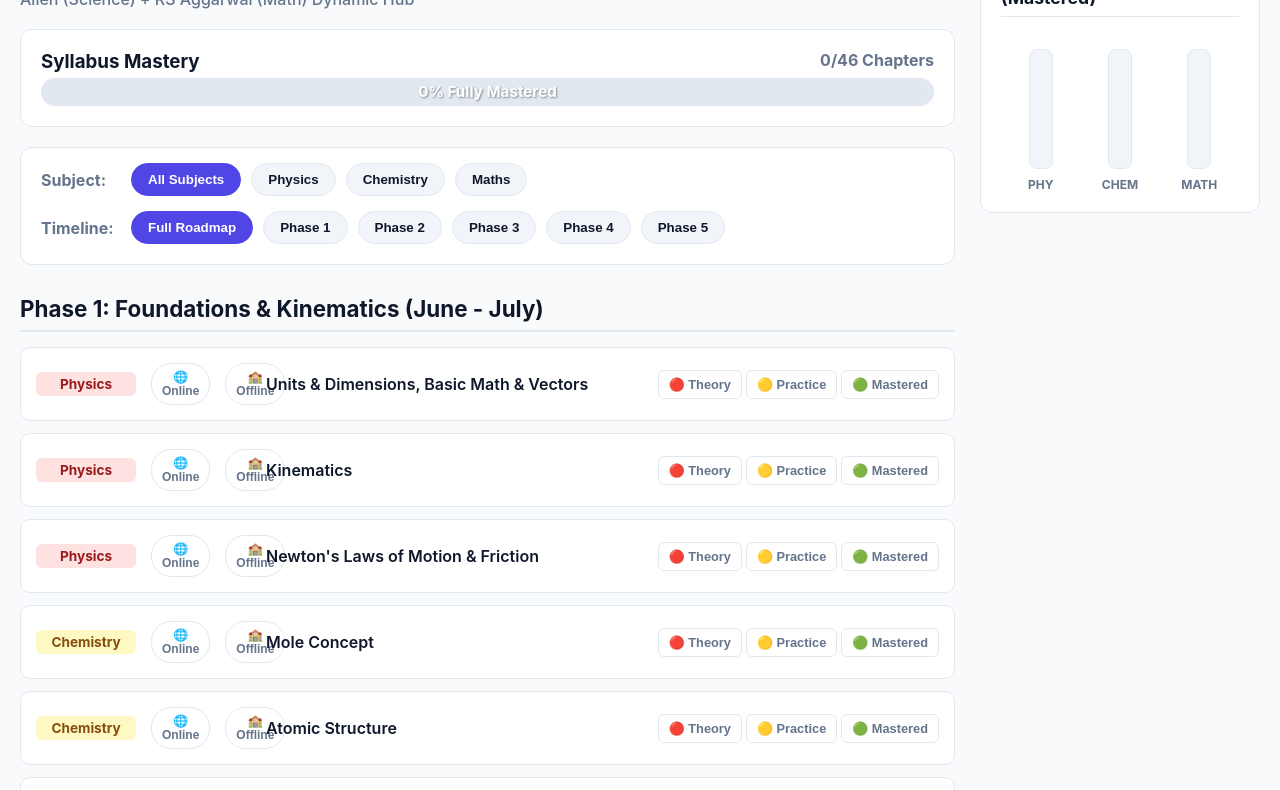
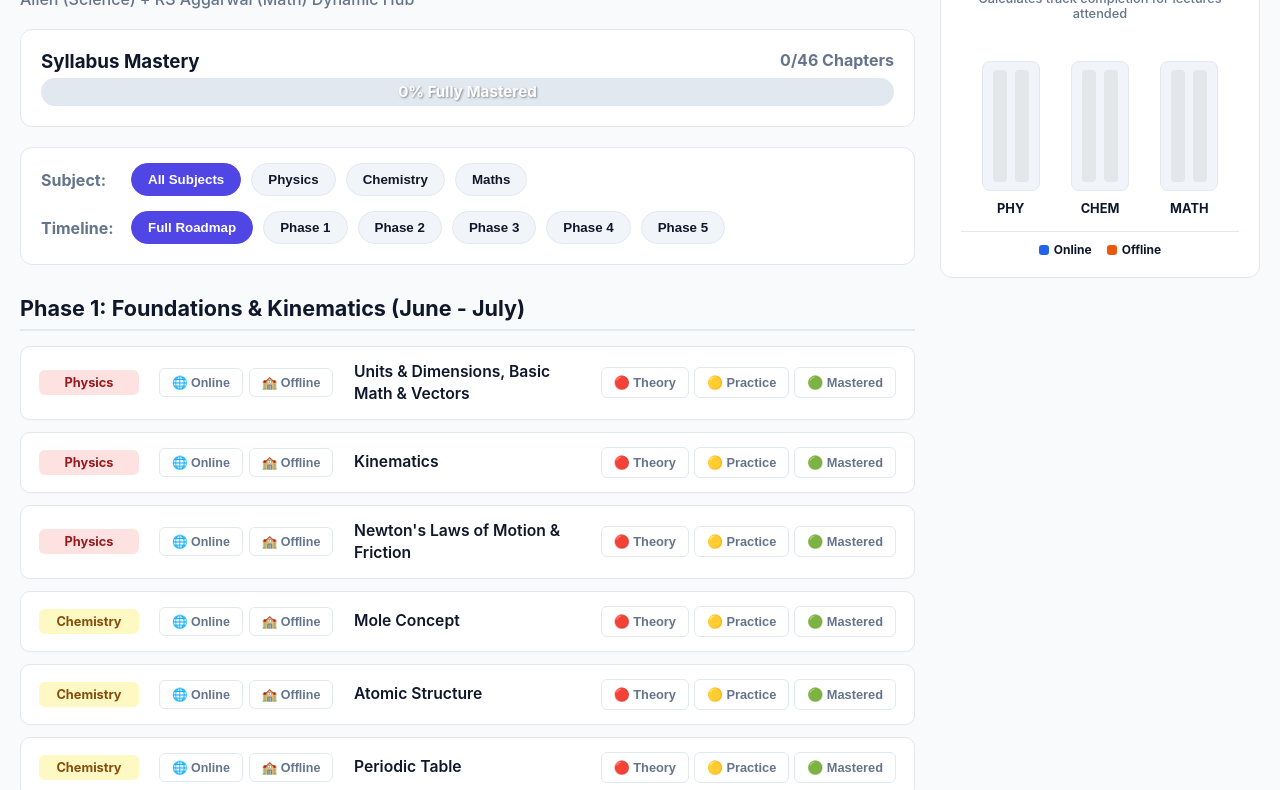
Before and after one commit to bhavyasharmahere/congenial-robot, a plain HTML site: page index.html in a window 1280 px wide. Shown: the part 75-865 px from the top of the page. Drawn offline with Linux system fonts and the light colour scheme.

Commit message:
Update index.html

```diff
--- a/index.html
+++ b/index.html
@@ -59,9 +59,9 @@
         /* Layout Grid for Sidebar & Content */
         .main-layout {
             display: grid;
-            grid-template-columns: 1fr 280px;
+            grid-template-columns: 1fr 320px;
             gap: 25px;
-            max-width: 1400px;
+            max-width: 1440px;
             margin: 0 auto;
         }
 
@@ -118,17 +118,25 @@
             background: var(--card-bg); border: 1px solid var(--border-color);
             border-radius: 12px; padding: 20px;
         }
-        .side-panel h3 { margin: 0 0 15px 0; font-size: 1.1rem; border-bottom: 1px solid var(--border-color); padding-bottom: 8px; }
+        .side-panel h3 { margin: 0 0 5px 0; font-size: 1.05rem; text-align: center;}
+        .side-panel p { margin: 0 0 15px 0; font-size: 0.8rem; text-align: center; color: var(--text-muted); font-weight: 500;}
 
-        /* Vertical Progress Meter Style */
-        .vertical-bars { display: flex; justify-content: space-around; align-items: flex-end; height: 160px; padding-top: 10px; }
-        .v-bar-wrapper { display: flex; flex-direction: column; align-items: center; height: 100%; justify-content: flex-end; width: 50px; }
-        .v-bar-container { background: var(--acc-bg); border: 1px solid var(--border-color); border-radius: 8px; width: 24px; height: 120px; position: relative; overflow: hidden; }
-        .v-bar-fill { position: absolute; bottom: 0; width: 100%; height: 0%; transition: height 0.4s ease; }
-        .v-bar-phy { background: #ef4444; }
-        .v-bar-che { background: #eab308; }
-        .v-bar-mat { background: #0ea5e9; }
-        .v-label { font-size: 0.75rem; font-weight: bold; margin-top: 8px; color: var(--text-muted); }
+        /* Side by Side Comparative Vertical Progress Layout */
+        .vertical-bars { display: flex; justify-content: space-between; align-items: flex-end; height: 180px; padding: 0 5px; }
+        .subject-group { display: flex; flex-direction: column; align-items: center; gap: 6px; flex: 1; }
+        .bars-pair { display: flex; gap: 8px; align-items: flex-end; height: 130px; background: var(--acc-bg); padding: 8px 10px; border-radius: 8px; border: 1px solid var(--border-color); }
+        .v-bar-container { width: 14px; height: 100%; position: relative; border-radius: 4px; overflow: hidden; background: rgba(0,0,0,0.06); }
+        [data-theme="dim"] .v-bar-container, [data-theme="dark"] .v-bar-container { background: rgba(255,255,255,0.06); }
+        .v-bar-fill { position: absolute; bottom: 0; width: 100%; height: 0%; transition: height 0.4s cubic-bezier(0.4, 0, 0.2, 1); }
+
+        /* Theme Content Colorations */
+        .v-bar-on { background: #2563eb; }
+        .v-bar-off { background: #ea580c; }
+        .v-label { font-size: 0.8rem; font-weight: 700; color: var(--text-main); margin-top: 4px; }
+
+        .legend-box { display: flex; justify-content: center; gap: 15px; margin-top: 15px; font-size: 0.75rem; font-weight: 700; border-top: 1px solid var(--border-color); padding-top: 10px;}
+        .legend-item { display: flex; align-items: center; gap: 5px; }
+        .dot { width: 10px; height: 10px; border-radius: 3px; }
 
         /* Filters */
         .filter-section {
@@ -141,62 +149,70 @@
         .filter-btn {
             background: var(--acc-bg); border: 1px solid var(--border-color);
             padding: 8px 16px; border-radius: 20px; cursor: pointer;
-            color: var(--text-main); font-weight: 600; white-space: nowrap;
+            color: var(--text-main); font-weight: 600; white-space: nowrap; transition: all 0.2s;
         }
         .filter-btn.active { background: var(--primary); color: white; border-color: var(--primary); }
 
         /* Chapter Cards */
-        .phase-title { font-size: 1.4rem; margin-top: 30px; margin-bottom: 15px; padding-bottom: 8px; border-bottom: 2px solid var(--border-color); }
-        .chapter-card { background: var(--card-bg); border: 1px solid var(--border-color); border-radius: 10px; margin-bottom: 12px; overflow: hidden; }
+        .phase-title { font-size: 1.35rem; margin-top: 30px; margin-bottom: 15px; padding-bottom: 8px; border-bottom: 2px solid var(--border-color); }
+        .chapter-card { background: var(--card-bg); border: 1px solid var(--border-color); border-radius: 10px; margin-bottom: 12px; overflow: hidden; box-shadow: 0 1px 3px rgba(0,0,0,0.02); }
 
         .chapter-header {
-            display: grid; grid-template-columns: 100px 100px 1fr auto; align-items: center; padding: 15px; cursor: pointer; gap: 15px;
+            display: grid; grid-template-columns: 100px 175px 1fr auto; align-items: center; padding: 14px 18px; cursor: pointer; gap: 20px;
         }
         .chapter-header:hover { background: var(--acc-bg); }
 
-        .subject-badge { display: inline-block; padding: 4px 10px; border-radius: 6px; font-size: 0.85rem; font-weight: bold; text-align: center; }
+        .subject-badge { display: inline-block; padding: 5px 10px; border-radius: 6px; font-size: 0.8rem; font-weight: bold; text-align: center; }
         .phy-badge { background: var(--sub-phy-bg); color: var(--sub-phy-text); }
         .che-badge { background: var(--sub-che-bg); color: var(--sub-che-text); }
         .mat-badge { background: var(--sub-mat-bg); color: var(--sub-mat-text); }
 
-        .chapter-title { font-weight: 600; font-size: 1rem; }
+        .chapter-title { font-weight: 600; font-size: 0.98rem; line-height: 1.4; }
 
         /* Interactive Control Layout groups */
-        .control-block { display: flex; gap: 15px; align-items: center; }
-        .status-group { display: flex; gap: 4px; }
+        .control-block { display: flex; gap: 6px; align-items: center; }
+        .status-group { display: flex; gap: 5px; }
 
+        /* Tactile Refined Buttons styling */
         .status-btn {
-            padding: 6px 10px; border: 1px solid var(--border-color);
+            padding: 7px 12px; border: 1px solid var(--border-color);
             border-radius: 6px; background: var(--card-bg);
             color: var(--text-muted); font-weight: 600; font-size: 0.8rem;
-            cursor: pointer; transition: all 0.2s;
+            cursor: pointer; transition: all 0.15s ease;
         }
+        .status-btn:hover { background: var(--acc-bg); transform: translateY(-1px); }
 
-        /* Highlight States */
-        .btn-red.active { background: #fee2e2; color: #dc2626; border-color: #fca5a5; }
-        .btn-yellow.active { background: #fef9c3; color: #d97706; border-color: #fde047; }
-        .btn-green.active { background: #dcfce7; color: #16a34a; border-color: #86efac; }
+        /* Enhanced Highlight States */
+        .btn-red.active { background: #fee2e2; color: #dc2626; border-color: #fca5a5; box-shadow: 0 2px 4px rgba(220,38,38,0.08); }
+        .btn-yellow.active { background: #fef9c3; color: #b45309; border-color: #fde047; box-shadow: 0 2px 4px rgba(180,83,9,0.08); }
+        .btn-green.active { background: #dcfce7; color: #15803d; border-color: #86efac; box-shadow: 0 2px 4px rgba(21,128,61,0.08); }
 
-        .btn-mode { padding: 6px 10px; font-size: 0.75rem; border-radius: 20px; border: 1px solid var(--border-color); background: var(--card-bg); color: var(--text-muted); cursor: pointer; font-weight: bold; }
-        .btn-mode.active-mode { background: var(--primary); color: white; border-color: var(--primary); }
+        .btn-mode { padding: 6px 12px; font-size: 0.78rem; border-radius: 6px; border: 1px solid var(--border-color); background: var(--card-bg); color: var(--text-muted); cursor: pointer; font-weight: 700; transition: all 0.15s ease; }
+        .btn-mode:hover { background: var(--acc-bg); transform: translateY(-1px); }
 
-        [data-theme="dim"] .btn-red.active, [data-theme="dark"] .btn-red.active { background: #7f1d1d; color: #fca5a5; border-color: #dc2626; }
-        [data-theme="dim"] .btn-yellow.active, [data-theme="dark"] .btn-yellow.active { background: #713f12; color: #fde047; border-color: #d97706; }
-        [data-theme="dim"] .btn-green.active, [data-theme="dark"] .btn-green.active { background: #14532d; color: #86efac; border-color: #16a34a; }
+        .btn-mode.active-online { background: #e0f2fe; color: #0369a1; border-color: #7dd3fc; box-shadow: 0 2px 4px rgba(3,105,161,0.08); }
+        .btn-mode.active-offline { background: #ffedd5; color: #c2410c; border-color: #fdba74; box-shadow: 0 2px 4px rgba(194,65,12,0.08); }
+
+        [data-theme="dim"] .btn-red.active, [data-theme="dark"] .btn-red.active { background: #450a0a; color: #fca5a5; border-color: #dc2626; }
+        [data-theme="dim"] .btn-yellow.active, [data-theme="dark"] .btn-yellow.active { background: #422006; color: #fde047; border-color: #d97706; }
+        [data-theme="dim"] .btn-green.active, [data-theme="dark"] .btn-green.active { background: #064e3b; color: #86efac; border-color: #16a34a; }
+
+        [data-theme="dim"] .btn-mode.active-online, [data-theme="dark"] .btn-mode.active-online { background: #0c4a6e; color: #bae6fd; border-color: #0284c7; }
+        [data-theme="dim"] .btn-mode.active-offline, [data-theme="dark"] .btn-mode.active-offline { background: #431407; color: #fed7aa; border-color: #ea580c; }
 
         /* Expandable Content */
-        .chapter-details { display: none; padding: 15px; background: var(--acc-bg); border-top: 1px solid var(--border-color); font-size: 0.95rem; line-height: 1.5; }
+        .chapter-details { display: none; padding: 15px 20px; background: var(--acc-bg); border-top: 1px solid var(--border-color); font-size: 0.95rem; line-height: 1.5; }
         .chapter-details.open { display: block; }
-        .detail-label { font-weight: 700; color: var(--primary); margin-bottom: 5px; display: block;}
+        .detail-label { font-weight: 700; color: var(--primary); margin-bottom: 4px; display: block;}
 
-        @media (max-width: 1024px) {
+        @media (max-width: 1120px) {
             .main-layout { grid-template-columns: 1fr; }
-            .sidebar { position: relative; top: 0; display: grid; grid-template-columns: 1fr 1fr; }
+            .sidebar { position: relative; top: 0; display: grid; grid-template-columns: 1fr; }
         }
-        @media (max-width: 768px) {
-            .chapter-header { grid-template-columns: 1fr; gap: 10px; }
-            .control-block { flex-direction: column; align-items: flex-start; gap: 8px; }
-            .sidebar { grid-template-columns: 1fr; }
+        @media (max-width: 850px) {
+            .chapter-header { grid-template-columns: 1fr; gap: 12px; padding: 15px; }
+            .control-block { flex-direction: row; }
+            .status-group { justify-content: flex-start; width: 100%; }
         }
     </style>
 </head>
@@ -251,20 +267,34 @@
 
     <div class="sidebar">
         <div class="side-panel">
-            <h3>Subject Progress (Mastered)</h3>
+            <h3>Taught Chapters Coverage</h3>
+            <p>Calculates track completion for lectures attended</p>
             <div class="vertical-bars">
-                <div class="v-bar-wrapper">
-                    <div class="v-bar-container"><div class="v-bar-fill v-bar-phy" id="v-bar-phy"></div></div>
+                <div class="subject-group">
+                    <div class="bars-pair">
+                        <div class="v-bar-container"><div class="v-bar-fill v-bar-on" id="v-bar-phy-on"></div></div>
+                        <div class="v-bar-container"><div class="v-bar-fill v-bar-off" id="v-bar-phy-off"></div></div>
+                    </div>
                     <span class="v-label">PHY</span>
                 </div>
-                <div class="v-bar-wrapper">
-                    <div class="v-bar-container"><div class="v-bar-fill v-bar-che" id="v-bar-che"></div></div>
+                <div class="subject-group">
+                    <div class="bars-pair">
+                        <div class="v-bar-container"><div class="v-bar-fill v-bar-on" id="v-bar-che-on"></div></div>
+                        <div class="v-bar-container"><div class="v-bar-fill v-bar-off" id="v-bar-che-off"></div></div>
+                    </div>
                     <span class="v-label">CHEM</span>
                 </div>
-                <div class="v-bar-wrapper">
-                    <div class="v-bar-container"><div class="v-bar-fill v-bar-mat" id="v-bar-mat"></div></div>
+                <div class="subject-group">
+                    <div class="bars-pair">
+                        <div class="v-bar-container"><div class="v-bar-fill v-bar-on" id="v-bar-mat-on"></div></div>
+                        <div class="v-bar-container"><div class="v-bar-fill v-bar-off" id="v-bar-mat-off"></div></div>
+                    </div>
                     <span class="v-label">MATH</span>
                 </div>
+            </div>
+            <div class="legend-box">
+                <div class="legend-item"><div class="dot v-bar-on"></div> Online</div>
+                <div class="legend-item"><div class="dot v-bar-off"></div> Offline</div>
             </div>
         </div>
     </div>
@@ -332,8 +362,8 @@
     let currentSub = 'All';
     let currentPhase = 'All';
 
-    // Core structural storage setup
-    let stateEngine = JSON.parse(localStorage.getItem('jee_state_engine')) || {};
+    // Core Engine Setup with tracking arrays
+    let stateEngine = JSON.parse(localStorage.getItem('jee_hybrid_framework_v2')) || {};
 
     function setTheme(theme) {
         document.documentElement.setAttribute('data-theme', theme);
@@ -366,34 +396,36 @@
         detailsDiv.classList.toggle('open');
     }
 
-    // Toggle logic for Status buttons (Deselectable)
+    // Completely deselectable status routine
     function toggleStatus(id, targetStatus, event) {
         event.stopPropagation();
-        if (!stateEngine[id]) stateEngine[id] = { status: 'none', delivery: 'none' };
+        if (!stateEngine[id]) stateEngine[id] = { status: 'none', online: false, offline: false };
 
         if (stateEngine[id].status === targetStatus) {
-            stateEngine[id].status = 'none'; // Deselect back to unstarted
+            stateEngine[id].status = 'none';
         } else {
             stateEngine[id].status = targetStatus;
         }
         saveAndSync();
     }
 
-    // Toggle logic for Delivery Channel buttons (Deselectable)
-    function toggleDelivery(id, targetDelivery, event) {
+    // Completely independent simultaneous toggles for learning method
+    function toggleOnline(id, event) {
         event.stopPropagation();
-        if (!stateEngine[id]) stateEngine[id] = { status: 'none', delivery: 'none' };
+        if (!stateEngine[id]) stateEngine[id] = { status: 'none', online: false, offline: false };
+        stateEngine[id].online = !stateEngine[id].online;
+        saveAndSync();
+    }
 
-        if (stateEngine[id].delivery === targetDelivery) {
-            stateEngine[id].delivery = 'none';
-        } else {
-            stateEngine[id].delivery = targetDelivery;
-        }
+    function toggleOffline(id, event) {
+        event.stopPropagation();
+        if (!stateEngine[id]) stateEngine[id] = { status: 'none', online: false, offline: false };
+        stateEngine[id].offline = !stateEngine[id].offline;
         saveAndSync();
     }
 
     function saveAndSync() {
-        localStorage.setItem('jee_state_engine', JSON.stringify(stateEngine));
+        localStorage.setItem('jee_hybrid_framework_v2', JSON.stringify(stateEngine));
         render();
     }
 
@@ -424,15 +456,15 @@
             let phaseHtml = `<h2 class="phase-title">${phaseTitle}</h2>`;
 
             chapters.forEach(ch => {
-                const config = stateEngine[ch.id] || { status: 'none', delivery: 'none' };
+                const config = stateEngine[ch.id] || { status: 'none', online: false, offline: false };
 
                 phaseHtml += `
                 <div class="chapter-card">
                     <div class="chapter-header" onclick="toggleExpand(${ch.id})">
                         <div class="subject-badge ${getBadgeClass(ch.subject)}">${ch.subject}</div>
                         <div class="control-block">
-                            <button class="btn-mode ${config.delivery === 'online' ? 'active-mode' : ''}" onclick="toggleDelivery(${ch.id}, 'online', event)">🌐 Online</button>
-                            <button class="btn-mode ${config.delivery === 'offline' ? 'active-mode' : ''}" onclick="toggleDelivery(${ch.id}, 'offline', event)">🏫 Offline</button>
+                            <button class="btn-mode ${config.online ? 'active-online' : ''}" onclick="toggleOnline(${ch.id}, event)">🌐 Online</button>
+                            <button class="btn-mode ${config.offline ? 'active-offline' : ''}" onclick="toggleOffline(${ch.id}, event)">🏫 Offline</button>
                         </div>
                         <div class="chapter-title">${ch.name}</div>
                         <div class="status-group">
@@ -458,27 +490,38 @@
         let grandGreen = 0;
 
         let subTotals = { Physics: 0, Chemistry: 0, Maths: 0 };
-        let subGreens = { Physics: 0, Chemistry: 0, Maths: 0 };
+        let subOnline = { Physics: 0, Chemistry: 0, Maths: 0 };
+        let subOffline = { Physics: 0, Chemistry: 0, Maths: 0 };
 
         database.forEach(ch => {
             subTotals[ch.subject]++;
-            const config = stateEngine[ch.id] || { status: 'none' };
-            if (config.status === 'green') {
-                grandGreen++;
-                subGreens[ch.subject]++;
-            }
+            const config = stateEngine[ch.id] || { status: 'none', online: false, offline: false };
+
+            if (config.status === 'green') grandGreen++;
+            if (config.online) subOnline[ch.subject]++;
+            if (config.offline) subOffline[ch.subject]++;
         });
 
-        // Top Horizontal bar
+        // Top Horizontal bar update
         let percent = grandTotal > 0 ? Math.round((grandGreen / grandTotal) * 100) : 0;
         document.getElementById('progressBar').style.width = percent + '%';
         document.getElementById('progressText').innerText = `${percent}% Fully Mastered`;
         document.getElementById('statsText').innerText = `${grandGreen}/${grandTotal} Chapters`;
 
-        // Side Vertical Bars
-        document.getElementById('v-bar-phy').style.height = subTotals.Physics > 0 ? (subGreens.Physics / subTotals.Physics) * 100 + '%' : '0%';
-        document.getElementById('v-bar-che').style.height = subTotals.Chemistry > 0 ? (subGreens.Chemistry / subTotals.Chemistry) * 100 + '%' : '0%';
-        document.getElementById('v-bar-mat').style.height = subTotals.Maths > 0 ? (subGreens.Maths / subTotals.Maths) * 100 + '%' : '0%';
+        // Side Vertical Dual-Bars updates
+        const subjects = ['Physics', 'Chemistry', 'Maths'];
+        const elements = { 'Physics': 'phy', 'Chemistry': 'che', 'Maths': 'mat' };
+
+        subjects.forEach(sub => {
+            let total = subTotals[sub] || 1;
+            let el = elements[sub];
+
+            let onPercent = Math.round((subOnline[sub] / total) * 100);
+            let offPercent = Math.round((subOffline[sub] / total) * 100);
+
+            document.getElementById(`v-bar-${el}-on`).style.height = onPercent + '%';
+            document.getElementById(`v-bar-${el}-off`).style.height = offPercent + '%';
+        });
     }
 
     initTheme();
```
